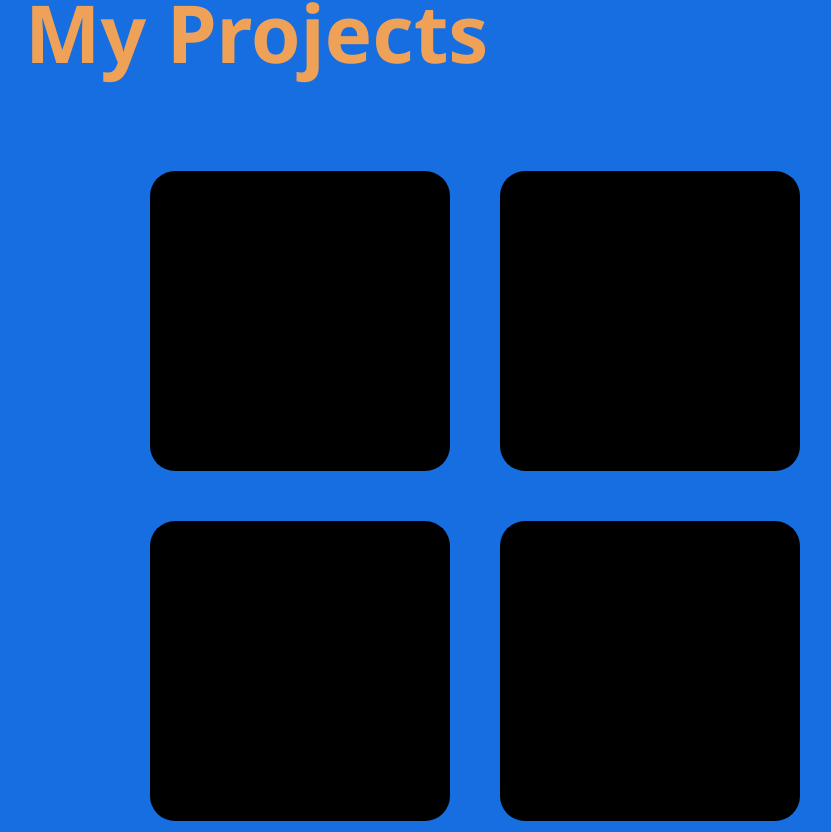
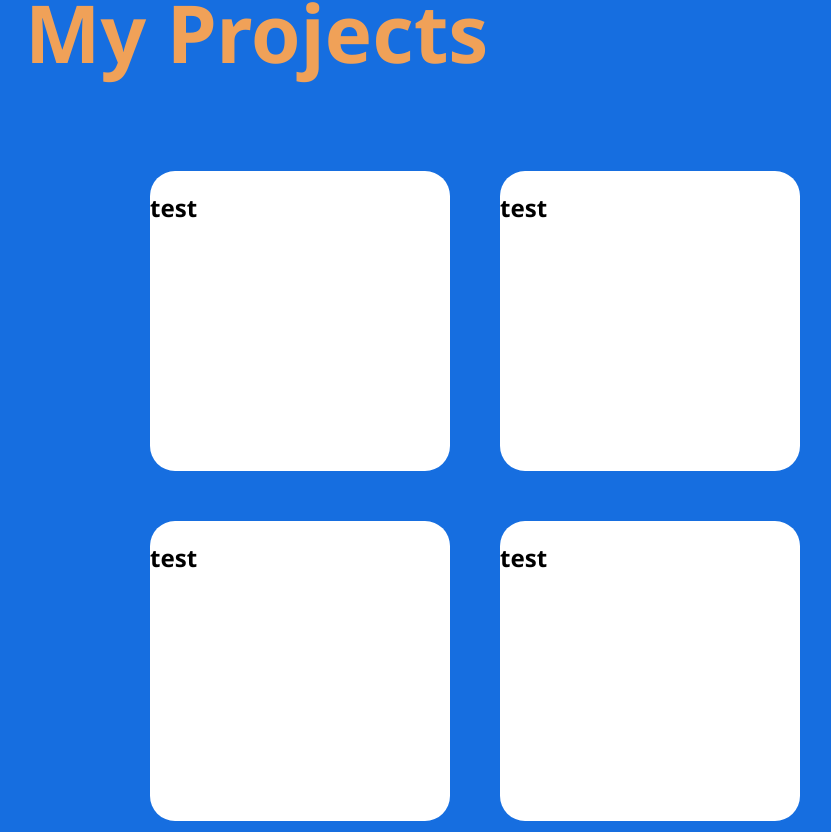
Before and after one commit to groobob/Portfolio-Website, a React (Vite) app: page / in a window 1280 px wide. Shown: the part 1928-2760 px from the top of the page, without its empty margins (125-956 px from the left). Built offline with nearby package versions, Linux system fonts and the light colour scheme; a web font is replaced by a local one.

Commit message:
Added game images

```diff
--- a/package.json
+++ b/package.json
@@ -1,7 +1,7 @@
 {
   "name": "portfolio-website",
   "private": true,
-  "homepage": "/",
+  "homepage": "https://www.richardzhang.net",
   "version": "0.0.0",
   "type": "module",
   "scripts": {
--- a/src/index.css
+++ b/src/index.css
@@ -124,7 +124,7 @@
   width: 300px;
   max-height: 300px;
   max-width: 300px;
-  background-color: black;
+  background-color: rgb(255, 255, 255);
   display: inline-block;
   margin: 25px;
   border-radius: 25px;
```
Also changed, not shown: public/images/game-one.png (added), public/images/game-two.png (added).
